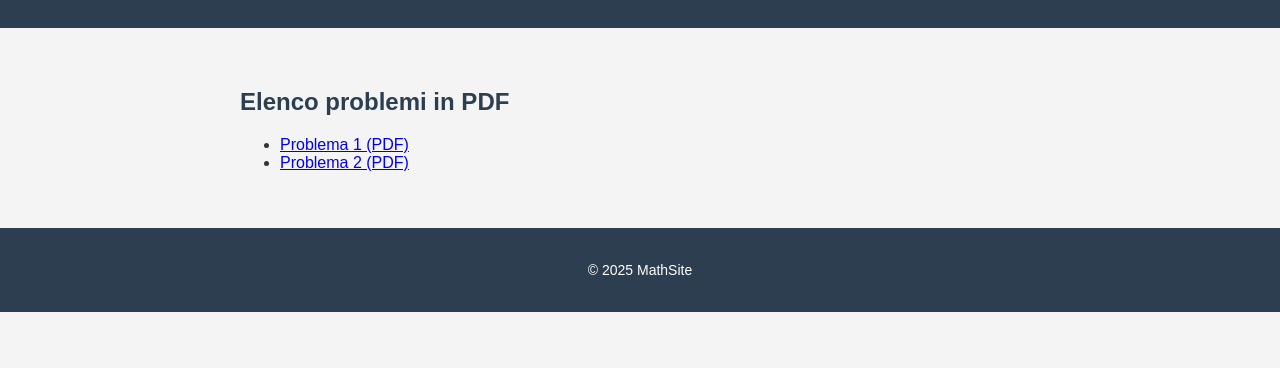
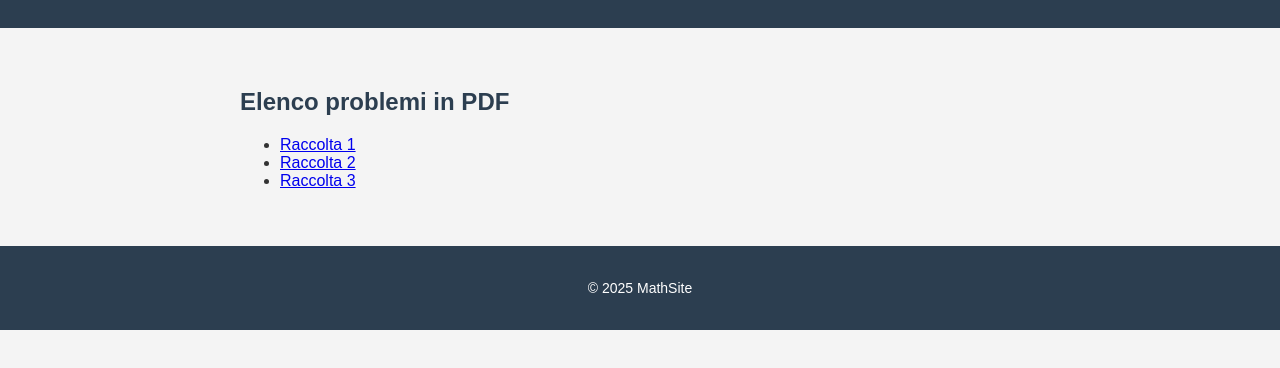
Before and after one commit to LucaMeng05/Sito-Mate, a plain HTML site: page problemi.html in a window 1280 px wide. Shown: the part 120-488 px from the top of the page. Drawn offline with Linux system fonts and the light colour scheme.

Commit message:
Update problemi.html

```diff
--- a/problemi.html
+++ b/problemi.html
@@ -19,8 +19,9 @@
     <section>
         <h2>Elenco problemi in PDF</h2>
         <ul>
-            <li><a href="pdf/Pattern.pdf" target="_blank" download>Problema 1 (PDF)</a></li>
-            <li><a href="pdf/problema2.pdf" target="_blank" download>Problema 2 (PDF)</a></li>
+            <li><a href="pdf/Raccolta 1.pdf" target="_blank" download>Raccolta 1</a></li>
+            <li><a href="pdf/Raccolta 2.pdf" target="_blank" download>Raccolta 2</a></li>
+            <li><a href="pdf/Raccolta speciale.pdf" target="_blank" download>Raccolta 3</a></li>
             <!-- aggiungi altri link PDF qui -->
         </ul>
     </section>
```
